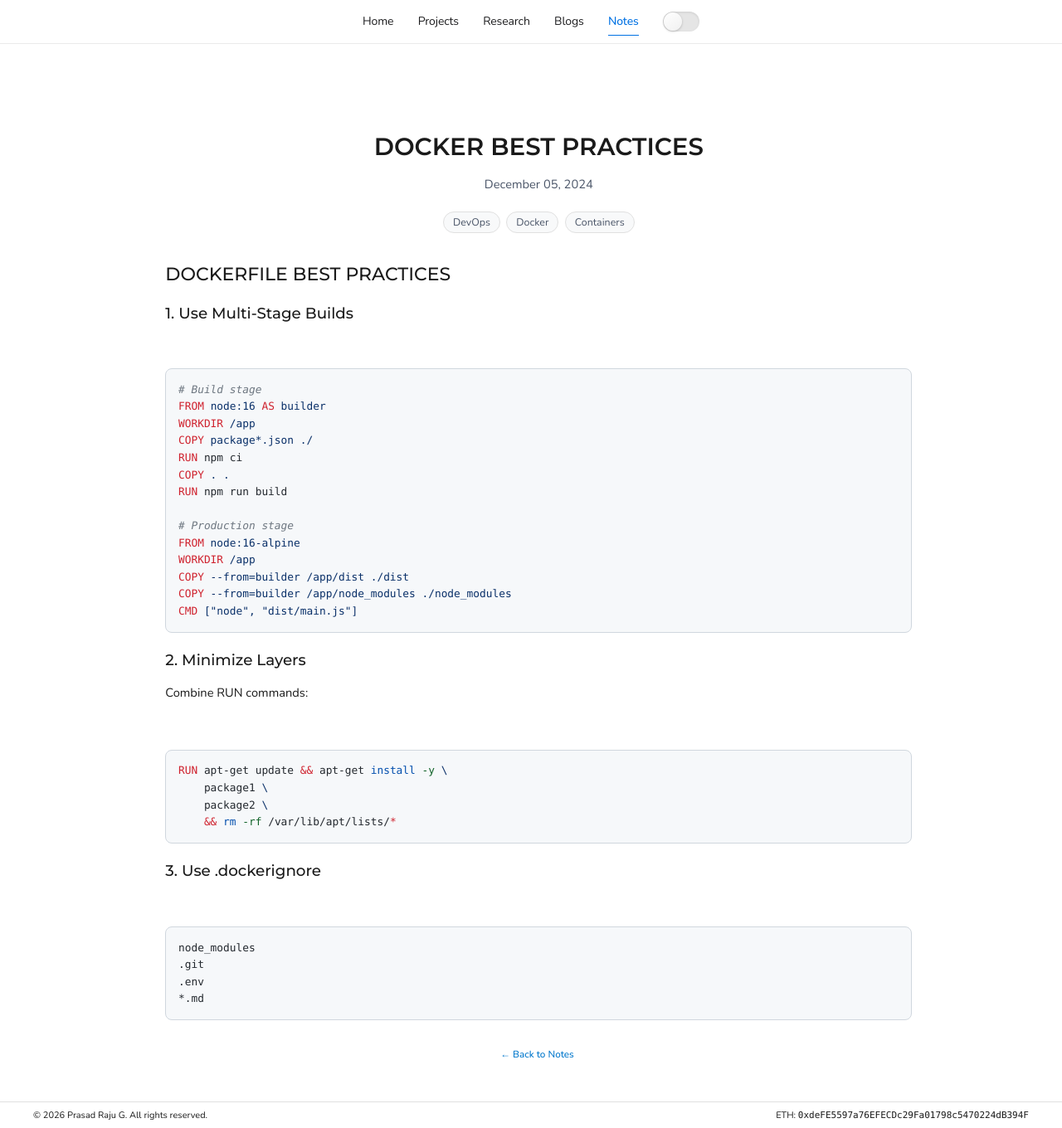
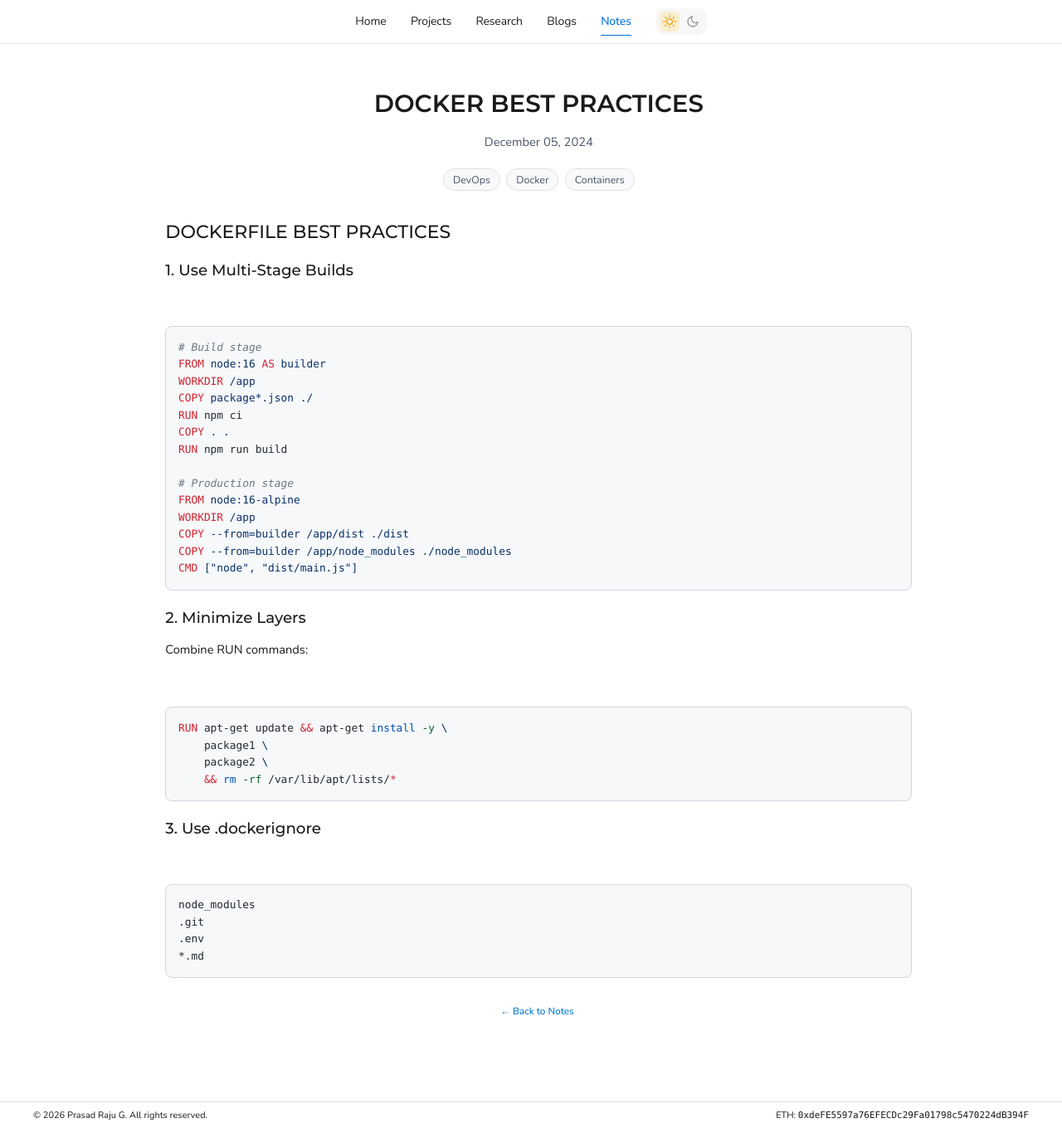
Before and after one commit to iamprasadraju/iamprasadraju.github.io, a Jekyll site: the page built from _notes/docker-best-practices.md, in a window 1280 px wide and 1360 px high. Shown: the whole window at 83% size. Built offline with Jekyll 4.4.1, drawn with Linux system fonts in a browser that asks for light colours.

Commit message:
ui improvements and new notes

```diff
--- a/_config.yml
+++ b/_config.yml
@@ -1,6 +1,6 @@
 # Site settings
 title: "Prasad Raju G"
-description: "AI Engineer - Machine Learning and Deep Learning practitioner"
+description: "AI Engineer - Machine Learning and Dee p Learning practitioner"
 baseurl: ""
 url: "https://iamprasadraju.github.io"
 
@@ -8,6 +8,7 @@
 name: "Prasad Raju G"
 label: "AI Engineer"
 image_path: "img/profile.jpg"
+open_to_work: true
 
 github_username: iamprasadraju
 
--- a/_includes/navigation.html
+++ b/_includes/navigation.html
@@ -8,18 +8,14 @@
       <li><a href="{{ '/blogs/' | relative_url }}" {% if page.url contains '/blogs/' %}class="active"{% endif %}>Blogs</a></li>
       <li><a href="{{ '/notes/' | relative_url }}" {% if page.url contains '/notes/' %}class="active"{% endif %}>Notes</a></li>
       <li class="theme-toggle-wrapper">
-        <label class="theme-toggle-apple" for="theme-toggle-input" aria-label="Toggle dark mode">
-          <input type="checkbox" id="theme-toggle-input" class="theme-toggle-input">
-          <span class="theme-toggle-slider">
-            <span class="theme-toggle-knob"></span>
-            <span class="theme-toggle-icon theme-toggle-icon-sun">
-              <svg xmlns="http://www.w3.org/2000/svg" width="12" height="12" viewBox="0 0 24 24" fill="none" stroke="currentColor" stroke-width="2" stroke-linecap="round" stroke-linejoin="round"><circle cx="12" cy="12" r="5"></circle><line x1="12" y1="1" x2="12" y2="3"></line><line x1="12" y1="21" x2="12" y2="23"></line><line x1="4.22" y1="4.22" x2="5.64" y2="5.64"></line><line x1="18.36" y1="18.36" x2="19.78" y2="19.78"></line><line x1="1" y1="12" x2="3" y2="12"></line><line x1="21" y1="12" x2="23" y2="12"></line><line x1="4.22" y1="19.78" x2="5.64" y2="18.36"></line><line x1="18.36" y1="5.64" x2="19.78" y2="4.22"></line></svg>
-            </span>
-            <span class="theme-toggle-icon theme-toggle-icon-moon">
-              <svg xmlns="http://www.w3.org/2000/svg" width="12" height="12" viewBox="0 0 24 24" fill="none" stroke="currentColor" stroke-width="2" stroke-linecap="round" stroke-linejoin="round"><path d="M21 12.79A9 9 0 1 1 11.21 3 7 7 0 0 0 21 12.79z"></path></svg>
-            </span>
+        <button class="theme-toggle-btn" id="theme-toggle-btn" aria-label="Toggle dark mode">
+          <span class="theme-icon-sun">
+            <svg xmlns="http://www.w3.org/2000/svg" width="16" height="16" viewBox="0 0 24 24" fill="none" stroke="currentColor" stroke-width="2" stroke-linecap="round" stroke-linejoin="round"><circle cx="12" cy="12" r="5"></circle><line x1="12" y1="1" x2="12" y2="3"></line><line x1="12" y1="21" x2="12" y2="23"></line><line x1="4.22" y1="4.22" x2="5.64" y2="5.64"></line><line x1="18.36" y1="18.36" x2="19.78" y2="19.78"></line><line x1="1" y1="12" x2="3" y2="12"></line><line x1="21" y1="12" x2="23" y2="12"></line><line x1="4.22" y1="19.78" x2="5.64" y2="18.36"></line><line x1="18.36" y1="5.64" x2="19.78" y2="4.22"></line></svg>
           </span>
-        </label>
+          <span class="theme-icon-moon">
+            <svg xmlns="http://www.w3.org/2000/svg" width="16" height="16" viewBox="0 0 24 24" fill="none" stroke="currentColor" stroke-width="2" stroke-linecap="round" stroke-linejoin="round"><path d="M21 12.79A9 9 0 1 1 11.21 3 7 7 0 0 0 21 12.79z"></path></svg>
+          </span>
+        </button>
       </li>
     </ul>
   </div>
--- a/_layouts/note.html
+++ b/_layouts/note.html
@@ -2,9 +2,9 @@
 layout: default
 ---
 
-<div class="page-content" style="padding-top: 2rem;">
+<div class="page-content">
   <div class="container">
-    <main style="grid-column: 1 / -1;">
+    <main style="grid-column: 1 / -1; padding-top: 0; margin-top: 0;">
       <article class="note-detail">
         <header class="note-detail-header">
           <h1 class="note-detail-title">{{ page.title }}</h1>
--- a/assets/css/main.css
+++ b/assets/css/main.css
@@ -136,110 +136,56 @@
   margin-left: 1rem;
 }
 
-.theme-toggle-apple {
-  position: relative;
-  display: inline-block;
-  width: 44px;
-  height: 24px;
-  cursor: pointer;
-}
-
-.theme-toggle-input {
-  opacity: 0;
-  width: 0;
-  height: 0;
-}
-
-.theme-toggle-slider {
-  position: absolute;
-  top: 0;
-  left: 0;
-  right: 0;
-  bottom: 0;
-  background-color: #e5e5e5;
-  border-radius: 24px;
-  transition: background-color 0.4s ease;
-  box-shadow: inset 0 1px 3px rgba(0, 0, 0, 0.1);
-}
-
-.theme-toggle-knob {
-  position: absolute;
-  top: 1px;
-  left: 1px;
-  width: 22px;
-  height: 22px;
-  background: linear-gradient(145deg, #ffffff, #f0f0f0);
-  border-radius: 50%;
-  transition: transform 0.4s cubic-bezier(0.68, -0.55, 0.27, 1.55);
-  box-shadow: 0 1px 3px rgba(0, 0, 0, 0.2), 0 0 1px rgba(0, 0, 0, 0.1);
-  z-index: 2;
-}
-
-.theme-toggle-icon {
-  position: absolute;
-  top: 50%;
-  transform: translateY(-50%);
+.theme-toggle-btn {
+  display: flex;
+  align-items: center;
+  gap: 0.25rem;
+  padding: 4px 5px;
+  border: none;
+  border-radius: 10px;
+  background: rgba(200, 200, 200, 0.15);
+  backdrop-filter: saturate(180%) blur(20px);
+  -webkit-backdrop-filter: saturate(180%) blur(20px);
+  transition: all 0.3s ease;
+}
+
+.theme-toggle-btn:hover {
+  background: rgba(200, 200, 200, 0.22);
+}
+
+[data-theme="dark"] .theme-toggle-btn {
+  background: rgba(255, 255, 255, 0.1);
+}
+
+[data-theme="dark"] .theme-toggle-btn:hover {
+  background: rgba(255, 255, 255, 0.16);
+}
+
+.theme-icon-sun,
+.theme-icon-moon {
   display: flex;
   align-items: center;
   justify-content: center;
-  color: #fff;
-  z-index: 1;
-  transition: opacity 0.3s ease;
-}
-
-.theme-toggle-icon-sun {
-  left: 5px;
-  opacity: 1;
-}
-
-.theme-toggle-icon-moon {
-  right: 5px;
-  opacity: 0;
-}
-
-.theme-toggle-input:checked + .theme-toggle-slider .theme-toggle-icon-sun {
-  opacity: 0;
-}
-
-.theme-toggle-input:checked + .theme-toggle-slider .theme-toggle-icon-moon {
-  opacity: 1;
-}
-
-[data-theme="dark"] .theme-toggle-icon-sun {
-  opacity: 0;
-}
-
-[data-theme="dark"] .theme-toggle-icon-moon {
-  opacity: 1;
-}
-
-.theme-toggle-input:checked + .theme-toggle-slider {
-  background-color: #34c759;
-}
-
-.theme-toggle-input:checked + .theme-toggle-slider .theme-toggle-knob {
-  transform: translateX(20px);
-}
-
-/* Hover effects */
-.theme-toggle-apple:hover .theme-toggle-slider {
-  box-shadow: inset 0 1px 4px rgba(0, 0, 0, 0.15);
-}
-
-.theme-toggle-apple:active .theme-toggle-knob {
-  width: 26px;
-}
-
-.theme-toggle-input:checked ~ .theme-toggle-apple:active .theme-toggle-knob {
-  transform: translateX(14px);
-}
-
-[data-theme="dark"] .theme-toggle-slider {
-  background-color: #34c759;
-}
-
-[data-theme="dark"] .theme-toggle-knob {
-  transform: translateX(20px);
+  padding: 4px;
+  border-radius: 6px;
+  transition: all 0.3s ease;
+  color: #999;
+  cursor: pointer;
+}
+
+.theme-icon-sun:hover,
+.theme-icon-moon:hover {
+  color: var(--text-color);
+}
+
+.theme-icon-sun.active {
+  background: rgba(255, 200, 50, 0.2);
+  color: #f59e0b;
+}
+
+.theme-icon-moon.active {
+  background: rgba(100, 100, 255, 0.2);
+  color: #8b9dc3;
 }
 
 /* Adjust body for fixed nav */
@@ -1198,10 +1144,12 @@
 .note-detail {
   max-width: 900px;
   margin: 0 auto !important;
+  padding-top: 0.5rem;
   width: 100%;
 }
 
 .note-detail-header {
+  margin-top: 0;
   margin-bottom: 2rem;
   text-align: center !important;
   display: flex !important;
@@ -1214,7 +1162,7 @@
 .note-detail-title {
   font-size: 2rem;
   font-weight: 600;
-  margin-bottom: 0.5rem;
+  margin: 0 0 0.5rem 0;
   text-align: center !important;
   width: 100%;
   margin-left: auto !important;
@@ -1645,6 +1593,60 @@
   font-weight: 500;
 }
 
+.open-to-work-badge {
+  display: inline-flex;
+  align-items: center;
+  gap: 0.4rem;
+  padding: 0.35rem 0.75rem;
+  background: rgba(16, 185, 129, 0.15);
+  backdrop-filter: saturate(180%) blur(20px);
+  -webkit-backdrop-filter: saturate(180%) blur(20px);
+  color: #10b981;
+  font-size: 0.7rem;
+  font-weight: 600;
+  border-radius: 16px;
+  border: 1px solid rgba(16, 185, 129, 0.3);
+  margin-bottom: 0.2rem;
+}
+
+[data-theme="dark"] .open-to-work-badge {
+  background: rgba(16, 185, 129, 0.2);
+  border-color: rgba(16, 185, 129, 0.4);
+}
+
+.pulse-dot {
+  width: 7px;
+  height: 7px;
+  background: #10b981;
+  border-radius: 50%;
+  animation: pulse 2s infinite;
+  box-shadow: 0 0 8px rgba(16, 185, 129, 0.6);
+}
+
+.open-to-work-details {
+  font-size: 0.65rem;
+  color: #888;
+  margin: 0 0 0.75rem 0;
+  font-weight: 400;
+}
+
+[data-theme="dark"] .open-to-work-details {
+  color: #777;
+}
+
+@keyframes pulse {
+  0%, 100% {
+    opacity: 1;
+    transform: scale(1);
+    box-shadow: 0 0 6px rgba(16, 185, 129, 0.5);
+  }
+  50% {
+    opacity: 0.6;
+    transform: scale(1.2);
+    box-shadow: 0 0 10px rgba(16, 185, 129, 0.8);
+  }
+}
+
 .profile-contact {
   display: flex;
   flex-direction: column;
@@ -1748,12 +1750,19 @@
 }
 
 .skill-tag-compact {
-  background: var(--card-bg);
+  background: rgba(200, 200, 200, 0.15);
+  backdrop-filter: saturate(180%) blur(20px);
+  -webkit-backdrop-filter: saturate(180%) blur(20px);
   padding: 0.3rem 0.7rem;
   border-radius: 15px;
   font-size: 0.8rem;
-  border: 1px solid var(--border-color);
+  border: 1px solid rgba(200, 200, 200, 0.2);
   color: var(--text-color);
+}
+
+[data-theme="dark"] .skill-tag-compact {
+  background: rgba(255, 255, 255, 0.08);
+  border-color: rgba(255, 255, 255, 0.12);
 }
 
 .interests-compact {
@@ -1763,13 +1772,21 @@
 }
 
 .interest-compact {
+  background: rgba(200, 200, 200, 0.15);
+  backdrop-filter: saturate(180%) blur(20px);
+  -webkit-backdrop-filter: saturate(180%) blur(20px);
   padding: 0.3rem 0.7rem;
   border-radius: 15px;
   font-size: 0.8rem;
-  border-width: 2px;
+  border-width: 1px;
   border-style: solid;
-  background: transparent;
+  border-color: rgba(200, 200, 200, 0.2);
   color: var(--text-color);
+}
+
+[data-theme="dark"] .interest-compact {
+  background: rgba(255, 255, 255, 0.08);
+  border-color: rgba(255, 255, 255, 0.12);
 }
 
 .home-github {
@@ -1892,6 +1909,21 @@
   .theme-toggle-wrapper {
     margin-left: 0.5rem;
   }
+
+  .theme-toggle-btn {
+    padding: 3px 4px;
+  }
+
+  .theme-icon-sun,
+  .theme-icon-moon {
+    padding: 3px;
+  }
+
+  .theme-icon-sun svg,
+  .theme-icon-moon svg {
+    width: 14px;
+    height: 14px;
+  }
 }
 
 @media (max-width: 480px) {
@@ -1906,6 +1938,22 @@
 
   .theme-toggle-wrapper {
     margin-left: 0.25rem;
+  }
+
+  .theme-toggle-btn {
+    padding: 2px 3px;
+    gap: 0.15rem;
+  }
+
+  .theme-icon-sun,
+  .theme-icon-moon {
+    padding: 2px;
+  }
+
+  .theme-icon-sun svg,
+  .theme-icon-moon svg {
+    width: 12px;
+    height: 12px;
   }
 }
 
--- a/assets/js/app.js
+++ b/assets/js/app.js
@@ -1,53 +1,60 @@
-// Dark Mode Toggle - Apple Style
+// Dark Mode Toggle
 (function() {
-  // Check for saved theme preference or default to 'light'
   const getTheme = () => {
     const savedTheme = localStorage.getItem('theme');
     if (savedTheme) {
       return savedTheme;
     }
-    // Check if user prefers dark mode
     if (window.matchMedia && window.matchMedia('(prefers-color-scheme: dark)').matches) {
       return 'dark';
     }
     return 'light';
   };
 
-  // Apply theme to document
   const applyTheme = (theme) => {
     document.documentElement.setAttribute('data-theme', theme);
     localStorage.setItem('theme', theme);
+    updateActiveIcon(theme);
   };
 
-  // Initialize theme on page load
+  const updateActiveIcon = (theme) => {
+    const sunIcon = document.querySelector('.theme-icon-sun');
+    const moonIcon = document.querySelector('.theme-icon-moon');
+    if (sunIcon && moonIcon) {
+      if (theme === 'dark') {
+        sunIcon.classList.remove('active');
+        moonIcon.classList.add('active');
+      } else {
+        sunIcon.classList.add('active');
+        moonIcon.classList.remove('active');
+      }
+    }
+  };
+
   const initTheme = () => {
     const theme = getTheme();
     applyTheme(theme);
+  };
 
-    // Sync checkbox state
-    const toggleInput = document.getElementById('theme-toggle-input');
-    if (toggleInput) {
-      toggleInput.checked = theme === 'dark';
+  const setupToggle = () => {
+    const sunIcon = document.querySelector('.theme-icon-sun');
+    const moonIcon = document.querySelector('.theme-icon-moon');
+
+    if (sunIcon) {
+      sunIcon.addEventListener('click', (e) => {
+        e.stopPropagation();
+        applyTheme('light');
+      });
+    }
+
+    if (moonIcon) {
+      moonIcon.addEventListener('click', (e) => {
+        e.stopPropagation();
+        applyTheme('dark');
+      });
     }
   };
 
-  // Toggle theme
-  const toggleTheme = () => {
-    const toggleInput = document.getElementById('theme-toggle-input');
-    const isDark = toggleInput.checked;
-    const newTheme = isDark ? 'dark' : 'light';
-    applyTheme(newTheme);
-  };
-
-  // Setup toggle checkbox
-  const setupToggle = () => {
-    const toggleInput = document.getElementById('theme-toggle-input');
-    if (toggleInput) {
-      toggleInput.addEventListener('change', toggleTheme);
-    }
-  };
-
-  // Initialize when DOM is ready
   if (document.readyState === 'loading') {
     document.addEventListener('DOMContentLoaded', () => {
       initTheme();
@@ -58,17 +65,11 @@
     setupToggle();
   }
 
-  // Listen for system theme changes
   if (window.matchMedia) {
     window.matchMedia('(prefers-color-scheme: dark)').addEventListener('change', (e) => {
-      // Only auto-switch if user hasn't manually set a preference
       if (!localStorage.getItem('theme')) {
         const newTheme = e.matches ? 'dark' : 'light';
         applyTheme(newTheme);
-        const toggleInput = document.getElementById('theme-toggle-input');
-        if (toggleInput) {
-          toggleInput.checked = e.matches;
-        }
       }
     });
   }
```
Also changed, not shown: _layouts/home.html (+8 -1 lines), _notes/What-exactly-is-a-Turing-Machine-%EF%80%BF.md (added, +7 -0 lines).
